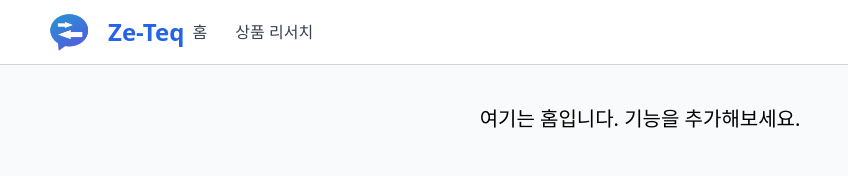
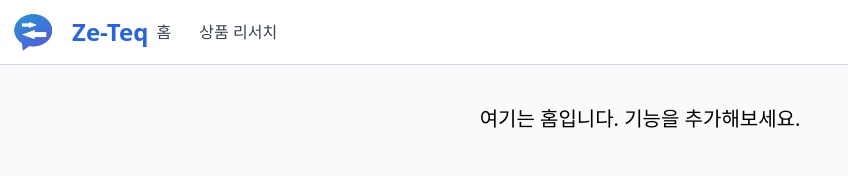
Before and after one commit to 1004av/Ze-Teq, a website: page public/index.html in a window 1280 px wide. Shown: the whole page, without its empty margins (0-848 px from the left). Drawn offline with nearby package versions, Linux system fonts and the light colour scheme.

Commit message:
수정 내용

```diff
--- a/public/index.html
+++ b/public/index.html
@@ -10,7 +10,7 @@
 
   <!-- 상단 네비게이션 바 -->
   <nav class="bg-white border-b border-gray-300 sticky top-0 z-50">
-    <div class="w-full px-9">
+    <div class="w-full px-0">
       <div class="flex justify-start items-center h-16 space-x-2">
         <!-- 로고 이미지와 텍스트 -->
         <img src="logo.png" alt="Ze-Teq 로고" class="h-16 w-auto" />
```
